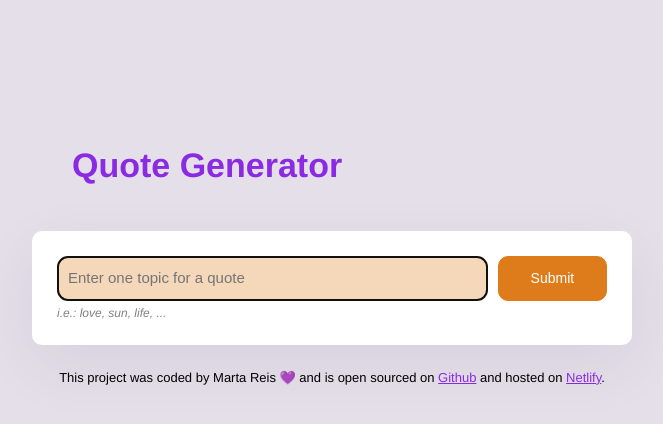
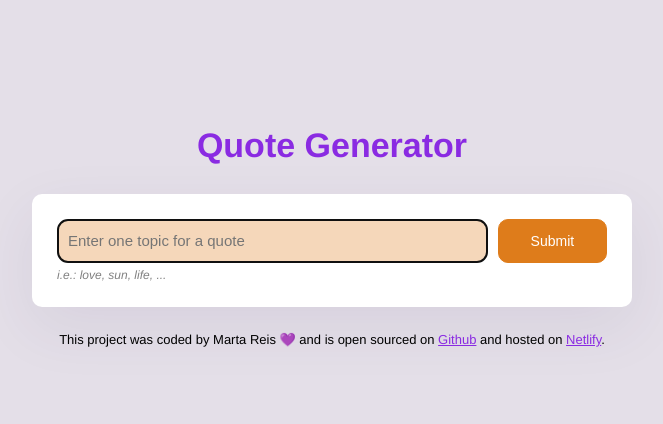
Before and after one commit to reis-marta/quotes-generator, a plain HTML site: page index.html in a window 1280 px wide. Shown: the whole page, without its empty margins (308-971 px from the left). Drawn offline with nearby package versions, Linux system fonts and the light colour scheme.

Commit message:
h1-CSS-ajustement

```diff
--- a/src/style.css
+++ b/src/style.css
@@ -5,11 +5,11 @@ body {
 
 .container {
   max-width: 600px;
-  margin: 140px auto;
+  margin: 120px auto;
 }
 
 header {
-  margin: 40px;
+  margin: 20px;
 }
 
 h1 {
@@ -17,6 +17,7 @@ h1 {
   line-height: 1.5;
   color: blueviolet;
   font-weight: 700;
+  text-align: center;
 }
 
 a {
```
